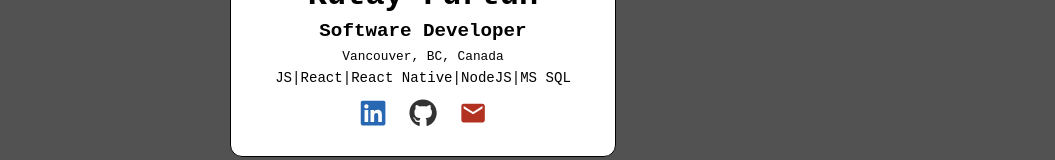
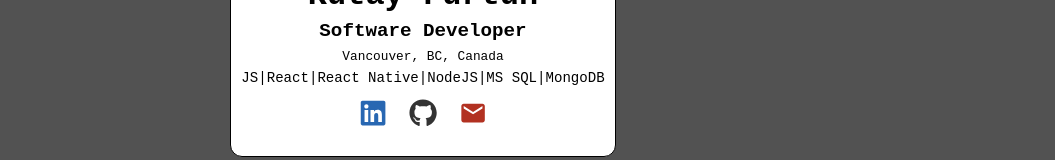
Before and after one commit to kfurtun/kfurtun.github.io, a React (Create React App) app: page / in a window 1280 px wide. Shown: the part 273-433 px from the top of the page, without its empty margins (225-1280 px from the left). Built offline with nearby package versions, Linux system fonts and the light colour scheme.

Commit message:
infoBox updated

```diff
--- a/src/Components/InfoBox/InfoBox.js
+++ b/src/Components/InfoBox/InfoBox.js
@@ -19,7 +19,7 @@ export const InfoBox = () => {
           Vancouver, BC, Canada
         </Text>
         <Text size="1.1vw" mobileSize="1.1vh">
-          JS|React|React Native|NodeJS|MS SQL
+          JS|React|React Native|NodeJS|MS SQL|MongoDB
         </Text>
         <Links>
           <ItemLink />
```
